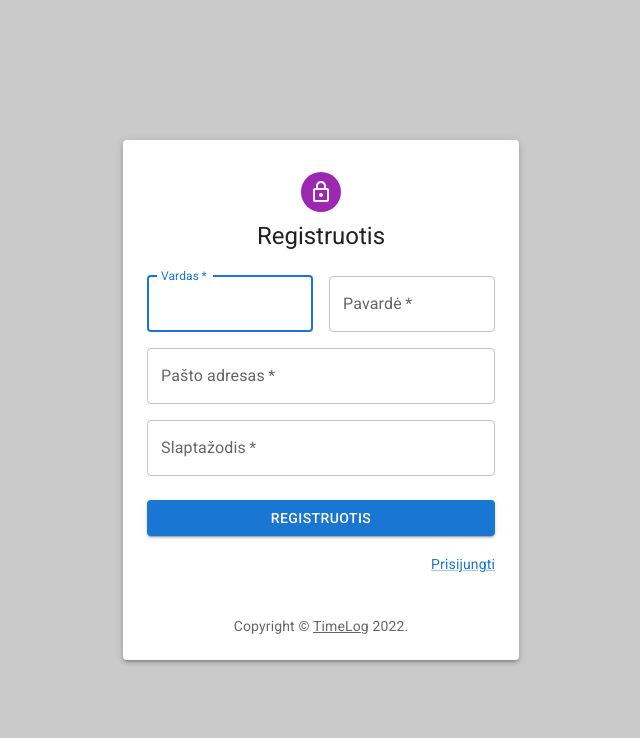
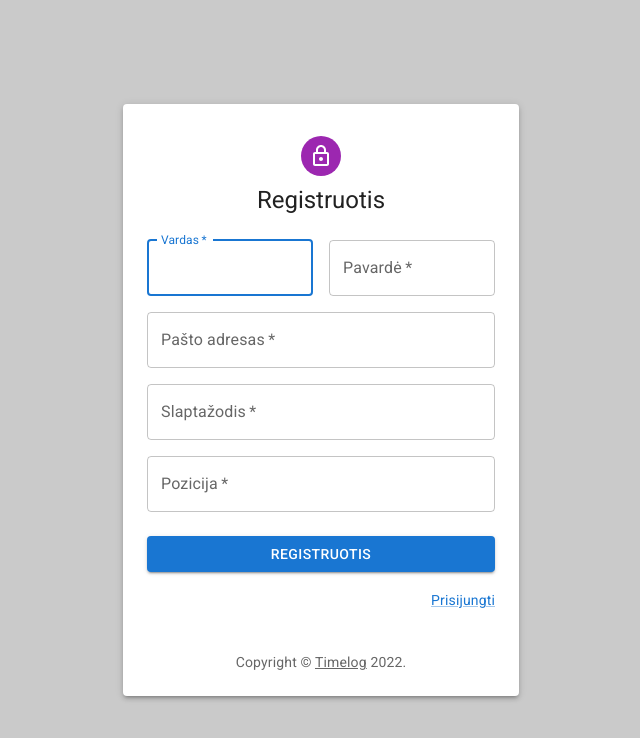
Before and after one commit to GintautasL/timelog, a React (Create React App) app: page /register in a window 1280 px wide. Shown: the top 738 px of the page, without its empty margins (319-959 px from the left). Built offline with nearby package versions, Linux system fonts and the light colour scheme.

Commit message:
register done

```diff
--- a/src/config.js
+++ b/src/config.js
@@ -3,5 +3,5 @@ const BASE_URL = `http://localhost:8080`
 export const urls = {
   login: `${BASE_URL}/login`,
   getMyActivities: `${BASE_URL}/user/activities`,
-  register: `${BASE_URL}/register`,
+  register: `${BASE_URL}/users`,
 }
--- a/src/pages/Login.js
+++ b/src/pages/Login.js
@@ -116,7 +116,7 @@ export const Login = () => {
             </Button>
             <Grid container>
               <Grid item>
-                <Link href="#" variant="body2">
+                <Link href="/register" variant="body2">
                   {"Registrotis"}
                 </Link>
               </Grid>
--- a/src/pages/Register.js
+++ b/src/pages/Register.js
@@ -15,6 +15,7 @@ import { createTheme, ThemeProvider } from "@mui/material/styles"
 
 import { registerRequest } from "../requests"
 import { Paper } from "@mui/material"
+import { useForm, Controller } from "react-hook-form"
 
 function Copyright(props) {
   return (
@@ -26,7 +27,7 @@ function Copyright(props) {
     >
       {"Copyright © "}
       <Link color="inherit" href="https://mui.com/">
-        TimeLog
+        Timelog
       </Link>{" "}
       {new Date().getFullYear()}
       {"."}
@@ -35,14 +36,18 @@ function Copyright(props) {
 }
 
 export const Register = () => {
-  const handleSubmit = (event) => {
-    event.preventDefault()
-    const data = new FormData(event.currentTarget)
-    console.log({
-      email: data.get("email"),
-      password: data.get("password"),
+  const { control, handleSubmit } = useForm({
+    defaultValues: {
+      first_name: "",
+      last_name: "",
+      position: "",
+      email: "",
+      password: "",
+    },
   })
-  }
+  const onSubmit = handleSubmit(async (data) => {
+    await registerRequest(data)
+  })
 
   return (
     <Container
@@ -70,14 +75,13 @@ export const Register = () => {
           <Typography component="h1" variant="h5">
             Registruotis
           </Typography>
-          <Box
-            component="form"
-            noValidate
-            onSubmit={handleSubmit}
-            sx={{ mt: 3 }}
-          >
+          <Box component="form" noValidate onSubmit={onSubmit} sx={{ mt: 3 }}>
             <Grid container spacing={2}>
               <Grid item xs={12} sm={6}>
+                <Controller
+                  name="first_name"
+                  control={control}
+                  render={({ field }) => (
                     <TextField
                       autoComplete="given-name"
                       name="firstName"
@@ -86,9 +90,16 @@ export const Register = () => {
                       id="firstName"
                       label="Vardas"
                       autoFocus
+                      {...field}
+                    />
+                  )}
                 />
               </Grid>
               <Grid item xs={12} sm={6}>
+                <Controller
+                  name="last_name"
+                  control={control}
+                  render={({ field }) => (
                     <TextField
                       required
                       fullWidth
@@ -96,9 +107,16 @@ export const Register = () => {
                       label="Pavardė"
                       name="lastName"
                       autoComplete="family-name"
+                      {...field}
+                    />
+                  )}
                 />
               </Grid>
               <Grid item xs={12}>
+                <Controller
+                  name="email"
+                  control={control}
+                  render={({ field }) => (
                     <TextField
                       required
                       fullWidth
@@ -106,9 +124,16 @@ export const Register = () => {
                       label="Pašto adresas"
                       name="email"
                       autoComplete="email"
+                      {...field}
+                    />
+                  )}
                 />
               </Grid>
               <Grid item xs={12}>
+                <Controller
+                  name="password"
+                  control={control}
+                  render={({ field }) => (
                     <TextField
                       required
                       fullWidth
@@ -117,6 +142,26 @@ export const Register = () => {
                       type="password"
                       id="password"
                       autoComplete="new-password"
+                      {...field}
+                    />
+                  )}
+                />
+              </Grid>
+              <Grid item xs={12}>
+                <Controller
+                  name="position"
+                  control={control}
+                  render={({ field }) => (
+                    <TextField
+                      required
+                      fullWidth
+                      name="position"
+                      label="Pozicija"
+                      id="position"
+                      autoComplete="intern"
+                      {...field}
+                    />
+                  )}
                 />
               </Grid>
             </Grid>
@@ -130,7 +175,7 @@ export const Register = () => {
             </Button>
             <Grid container justifyContent="flex-end">
               <Grid item>
-                <Link href="#" variant="body2">
+                <Link href="/login" variant="body2">
                   Prisijungti
                 </Link>
               </Grid>
```
Lines whose indentation alone changed are shown as unchanged.
